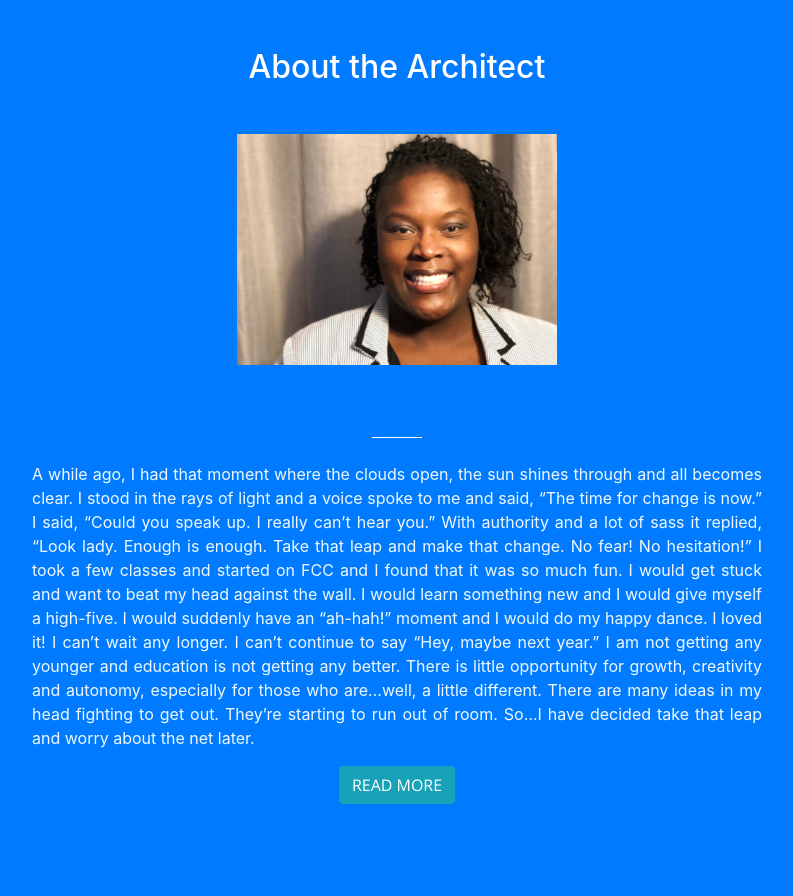
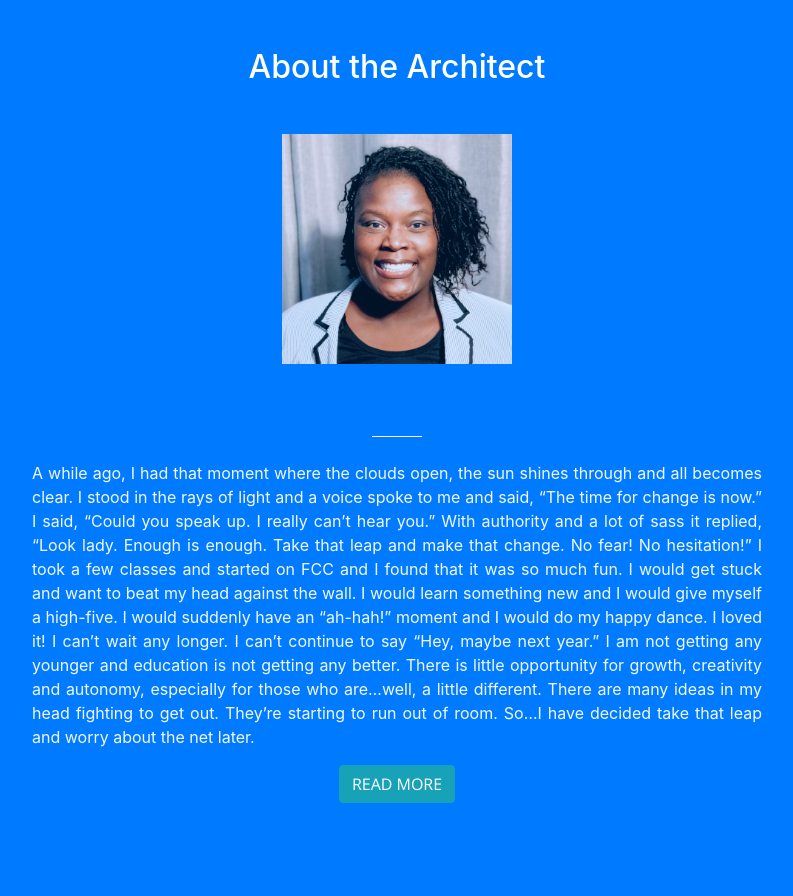
Before and after one commit to EclecticSquare/TBrysonPortfolioArchitect, a website with bundled scripts: page index.html in a window 1280 px wide. Shown: the part 880-1776 px from the top of the page, without its empty margins (243-1036 px from the left). Built offline with nearby package versions, Linux system fonts and the light colour scheme; a script that the page names is missing; files whose address does not match are found by name.

Commit message:
changed about photo

```diff
--- a/index.html
+++ b/index.html
@@ -75,7 +75,7 @@
       <div class="container">
         <div class="row">
           <div class="col-lg-8 mx-auto text-center">
-            <h2 class="section-heading text-white">About the Architect </br> <img class="mt-5 mb-5" src="./img/PortfolioImage.jpg" style="width: 25vw;"/></h2>
+            <h2 class="section-heading text-white">About the Architect </br> <img class="mt-5 mb-5" src="./img/portfolioAbout.jpg" style="width: 18vw; opacity: 0.85"/></h2>
             <hr class="light my-4">
 
                 <p class="text-justify" style="color:aliceblue">
```
Also changed, not shown: img/portfolioAbout.jpg (added).
